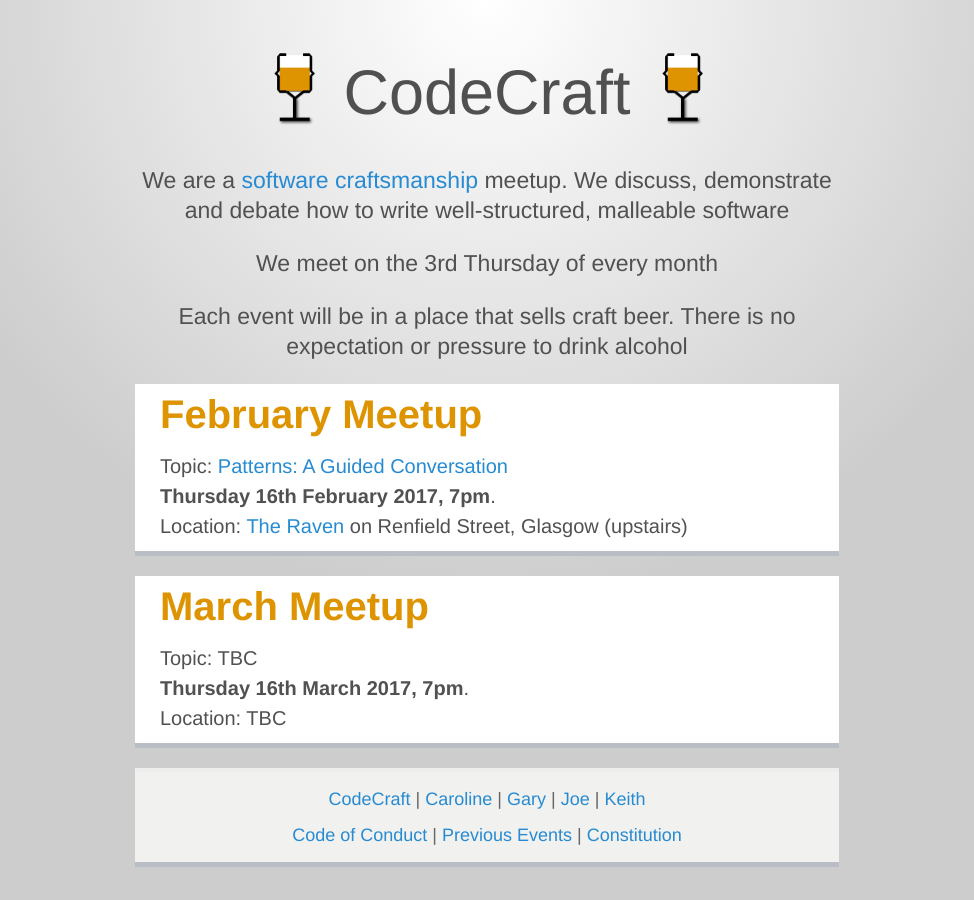
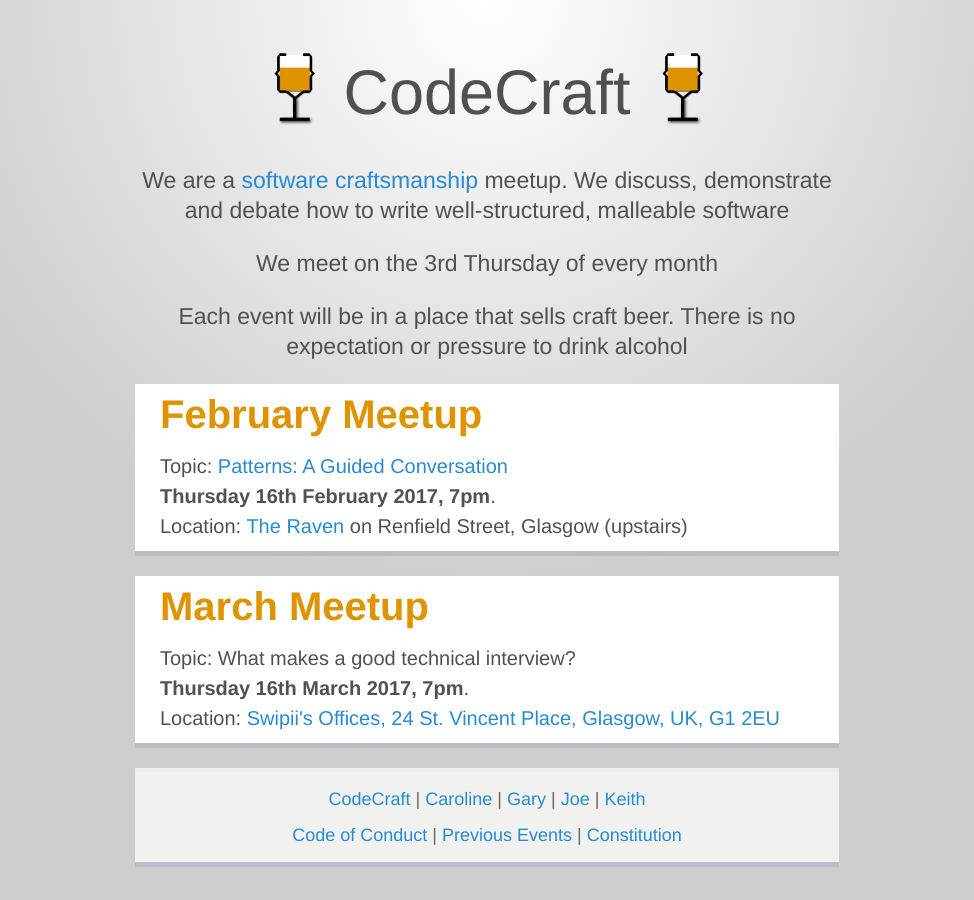
Before and after one commit to codecraftuk/codecraftuk.github.io, a Jekyll site: the page built from index.html, in a window 1280 px wide. Shown: the whole page, without its empty margins (153-1127 px from the left). Built offline with Jekyll 4.4.1, drawn with Linux system fonts in a browser that asks for light colours.

Commit message:
Updating homepage with March event

```diff
--- a/index.html
+++ b/index.html
@@ -17,7 +17,8 @@
 
 <div class="meetups">
   <h2>March Meetup</h2>
-  Topic: TBC<br/>
+  Topic: What makes a good technical interview?<br/>
 <strong>Thursday 16th March 2017, 7pm</strong>.
-  <br/>Location: TBC
+  <br/>Location: <a href="https://www.google.co.uk/maps/place/24+St+Vincent+Pl,+Glasgow+G1/@55.8612887,-4.2548818,17z/data=!3m1!4b1!4m5!3m4!1s0x4888469f943a5075:0x4d0e1bb59808430e!8m2!3d55.8612887!4d-4.2526931"> Swipii's Offices, 24 St. Vincent Place, Glasgow, UK, G1 2EU</a>
+
 </div>
```
